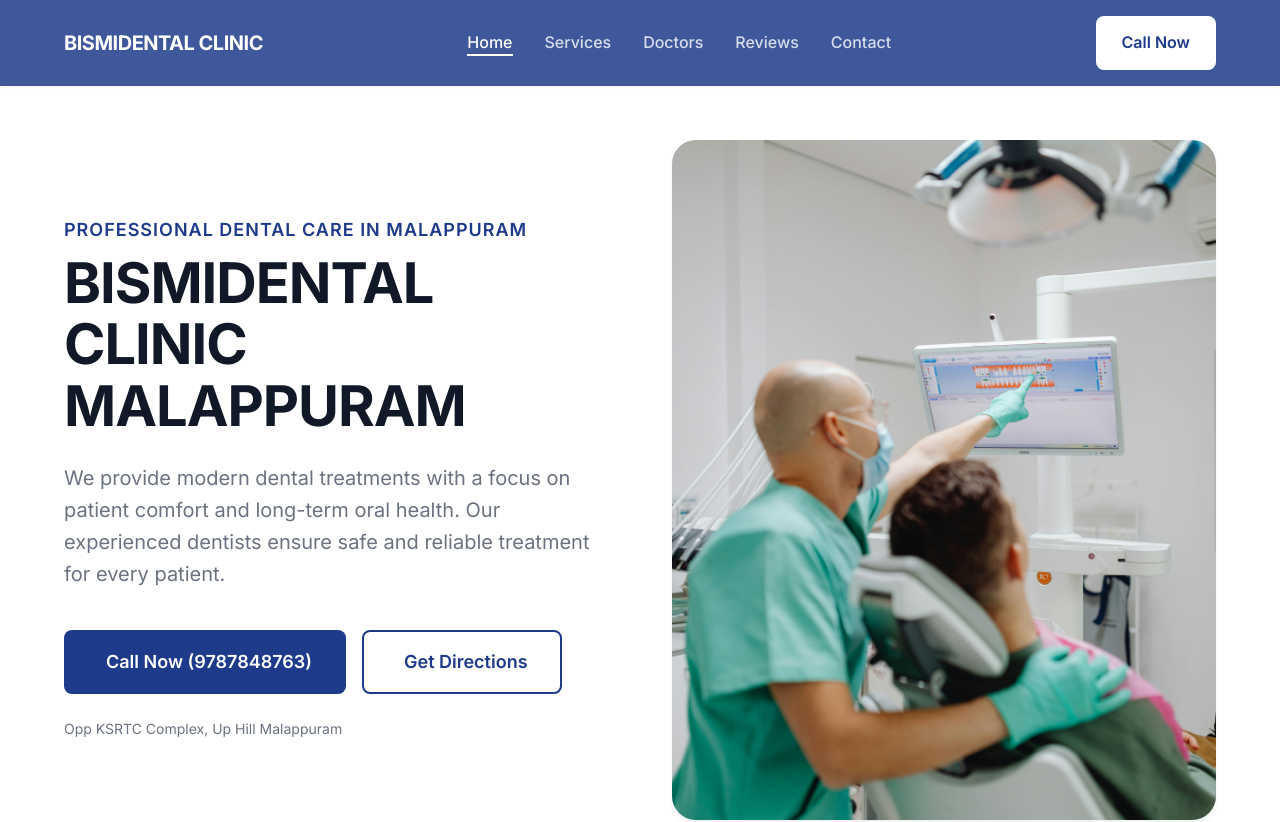
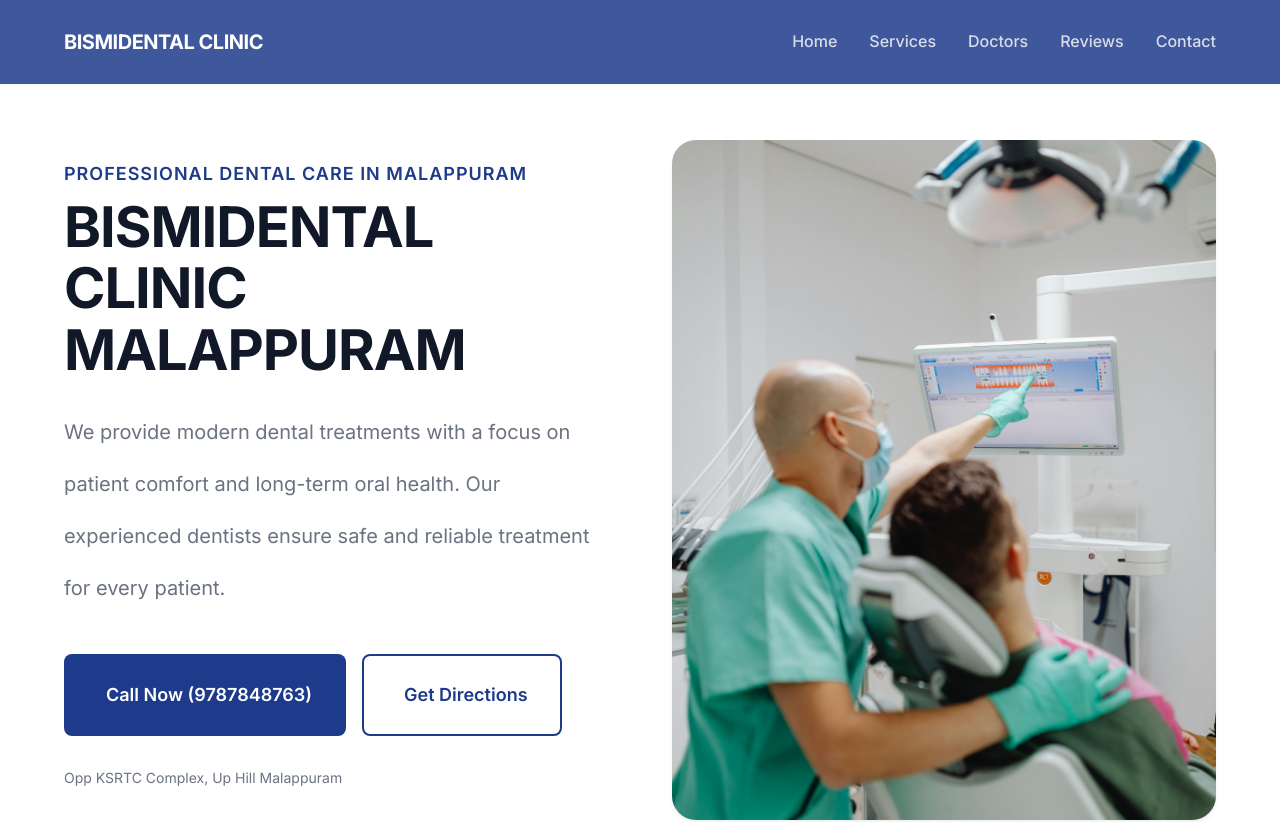
Before and after one commit to fathimahanna-p/Bismi-Dental-Clinic, a website built with Vite: page index.html in a window 1280 px wide. Shown: the top 822 px of the page. Built offline with nearby package versions, Linux system fonts and the light colour scheme; some icons are missing.

Commit message:
refactor header layout and adjust body line height for improved readability

```diff
--- a/index.html
+++ b/index.html
@@ -26,12 +26,7 @@
             <li><a href="#contact" class="nav-link">Contact</a></li>
           </ul>
         </nav>
-        <div class="header-actions">
-          <a href="tel:9787848763" class="btn btn-light">Call Now</a>
-          <button class="mobile-toggle" id="mobile-toggle">
-            <i class="ph ph-list"></i>
-          </button>
-        </div>
+
       </div>
     </header>
 
--- a/style.css
+++ b/style.css
@@ -44,7 +44,7 @@ body {
   font-family: var(--font-family);
   color: var(--color-text);
   background-color: var(--color-background);
-  line-height: 1.6;
+  line-height: 2.6;
   font-size: 16px;
   -webkit-font-smoothing: antialiased;
 }
```
